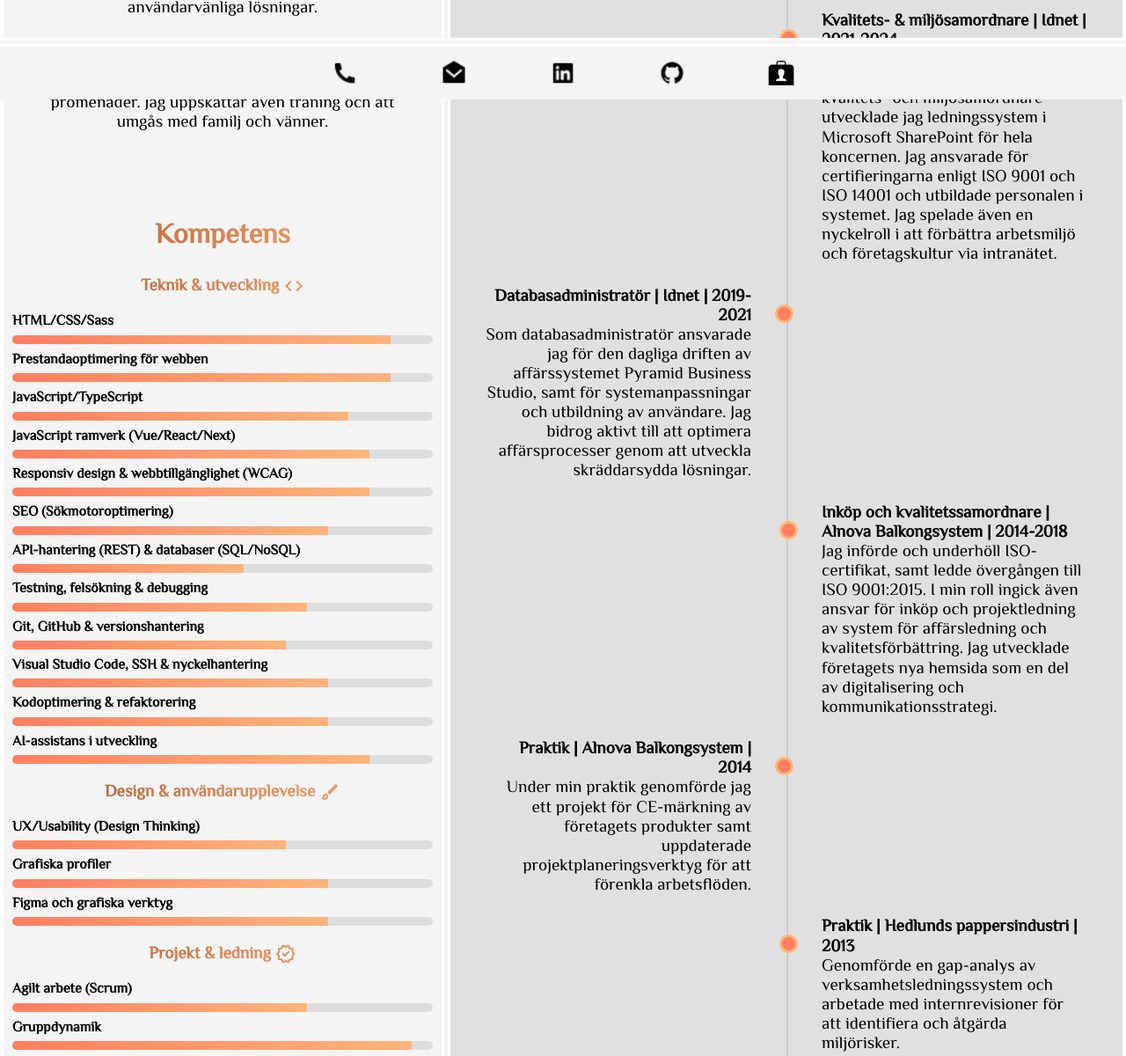
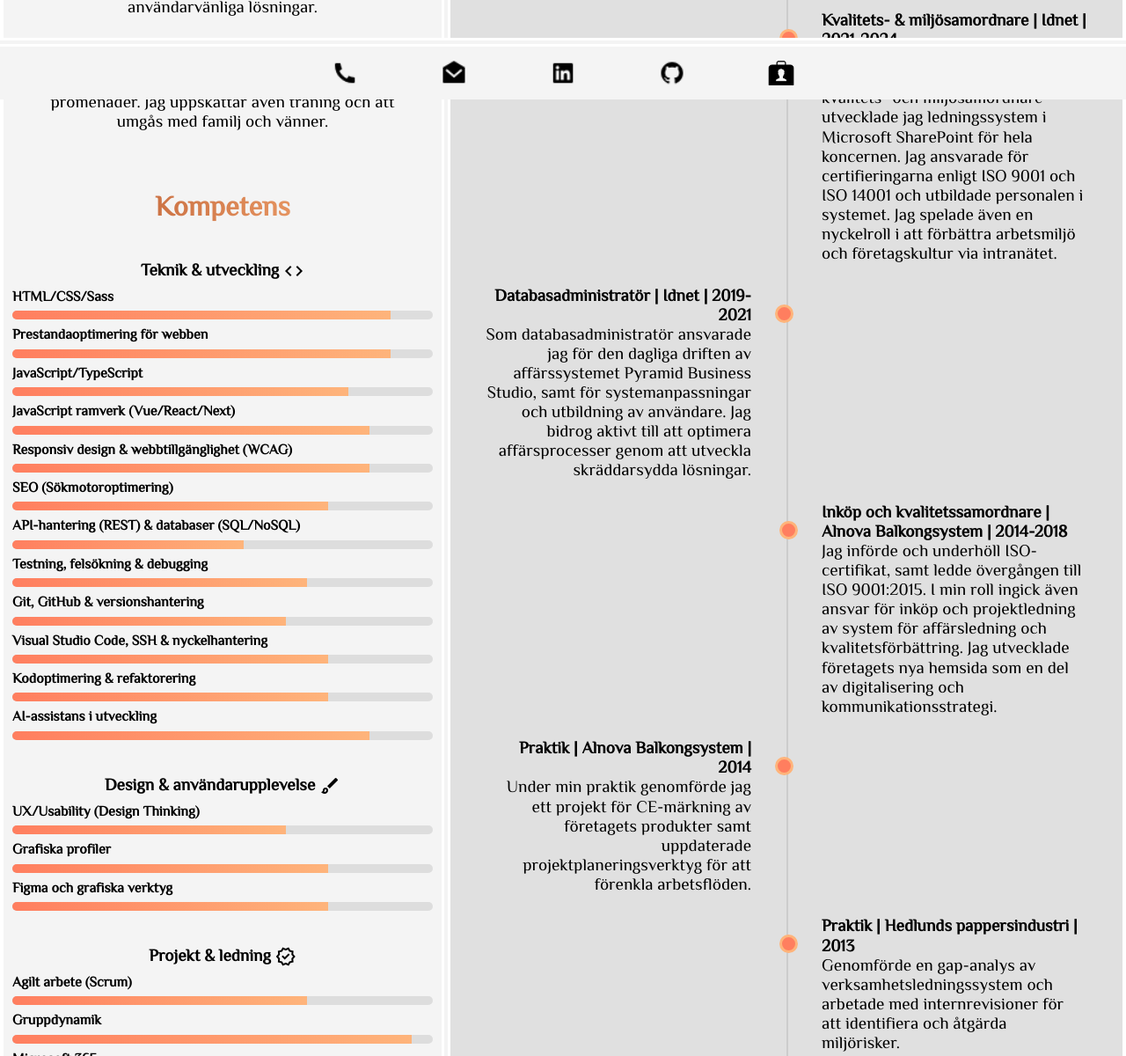
Before and after one commit to angien90/CV, a website: page index.html in a window 1280 px wide. Shown: the part 687-1887 px from the top of the page at 88% size. Drawn offline with nearby package versions, Linux system fonts and the light colour scheme.

Commit message:
Småfix på designen

```diff
--- a/css/_mobileDesignCv.scss
+++ b/css/_mobileDesignCv.scss
@@ -34,10 +34,19 @@ html, body {
     -webkit-text-fill-color: transparent;
   }
 
-  body.light-mode .nav-links a {
-    color: #cb7547;
+  body.light-mode h4 {
+    color: black;
   }
 
+  body.light-mode .nav-links a {
+    color: #d27b4b;
+  }
+
+   body.light-mode a img {
+    filter: invert(0%) sepia(100%) hue-rotate(180deg);
+  }
+
+  /* Dark */
   body.dark-mode header,
   body.dark-mode .nav-links.active {
     background: #333;
@@ -62,6 +71,10 @@ html, body {
     -webkit-text-fill-color: transparent;
   }
 
+  body.dark-mode h4 {
+    color: white;
+  }
+
   body.dark-mode .nav-links a {
     color: #ff956b;
   }
@@ -69,10 +82,6 @@ html, body {
   body.dark-mode footer {
     background: #333;
     color: white;
-  }
-
-  body.light-mode a img {
-    filter: invert(0%) sepia(100%) hue-rotate(180deg);
   }
 
   body.dark-mode a img {
@@ -352,10 +361,10 @@ aside h2 {
   font-size: 2em;
 }
 
-aside h3 {
+aside h4 {
   text-align: center;
-  margin-bottom: 20px;
-  margin-top: 20px;
+  margin-bottom: 10px;
+  margin-top: 40px;
   font-size: 1.2em;
   font-weight: bold;
 }
--- a/css/_tabletDesignCv.scss
+++ b/css/_tabletDesignCv.scss
@@ -52,6 +52,10 @@ aside {
 .profilepicture {
   margin-top: 50px;
   margin-bottom: 80px;
+}
+
+aside h2 {
+  margin-top: 0;
 }
 
 aside p {
--- a/index.html
+++ b/index.html
@@ -92,7 +92,7 @@
     <p>Utanför arbetslivet är jag en aktiv och kreativ person. Jag tycker om att fotografera, arbeta med olika designprojekt och utforska naturen genom långa promenader. Jag uppskattar även träning och att umgås med familj och vänner.</p>
 
     <h2 id="kompetens" class="heading">Kompetens</h2>
-    <h3>Teknik & utveckling <span class="material-symbols-outlined">code</span></h3>
+    <h4>Teknik & utveckling <span class="material-symbols-outlined">code</span></h4>
     <div class="skill">
       <div class="skill-name">HTML/CSS/Sass</div>
       <div class="progress-bar"><div class="progress" data-skill="90"></div></div>
@@ -142,7 +142,7 @@
       <div class="progress-bar"><div class="progress" data-skill="85"></div></div>
     </div>
 
-    <h3>Design & användarupplevelse <span class="material-symbols-outlined">brush</span></h3>
+    <h4>Design & användarupplevelse <span class="material-symbols-outlined">brush</span></h4>
     <div class="skill">
       <div class="skill-name">UX/Usability (Design Thinking)</div>
       <div class="progress-bar"><div class="progress" data-skill="65"></div></div>
@@ -156,7 +156,7 @@
       <div class="progress-bar"><div class="progress" data-skill="75"></div></div>
     </div>
 
-    <h3>Projekt & ledning <span class="material-symbols-outlined">verified</span></h3>
+    <h4>Projekt & ledning <span class="material-symbols-outlined">verified</span></h4>
     <div class="skill">
       <div class="skill-name">Agilt arbete (Scrum)</div>
       <div class="progress-bar"><div class="progress" data-skill="70"></div></div>
@@ -190,7 +190,6 @@
       <li>Studieassistent - Anteckningsstöd</li>
       <li>Skapat och driver en hemsida för en forskargrupp.</li>
       <li>Initiativtagare inom bostadsområdet</li>
-      <li>Erfarenhet av affärssystem (Pyramid Business Studio)</li>
     </ul>
 
     <h2 id="sprak" class="heading">Språk</h2>
```
Also changed, not shown: css/main.css, 1 other file.
